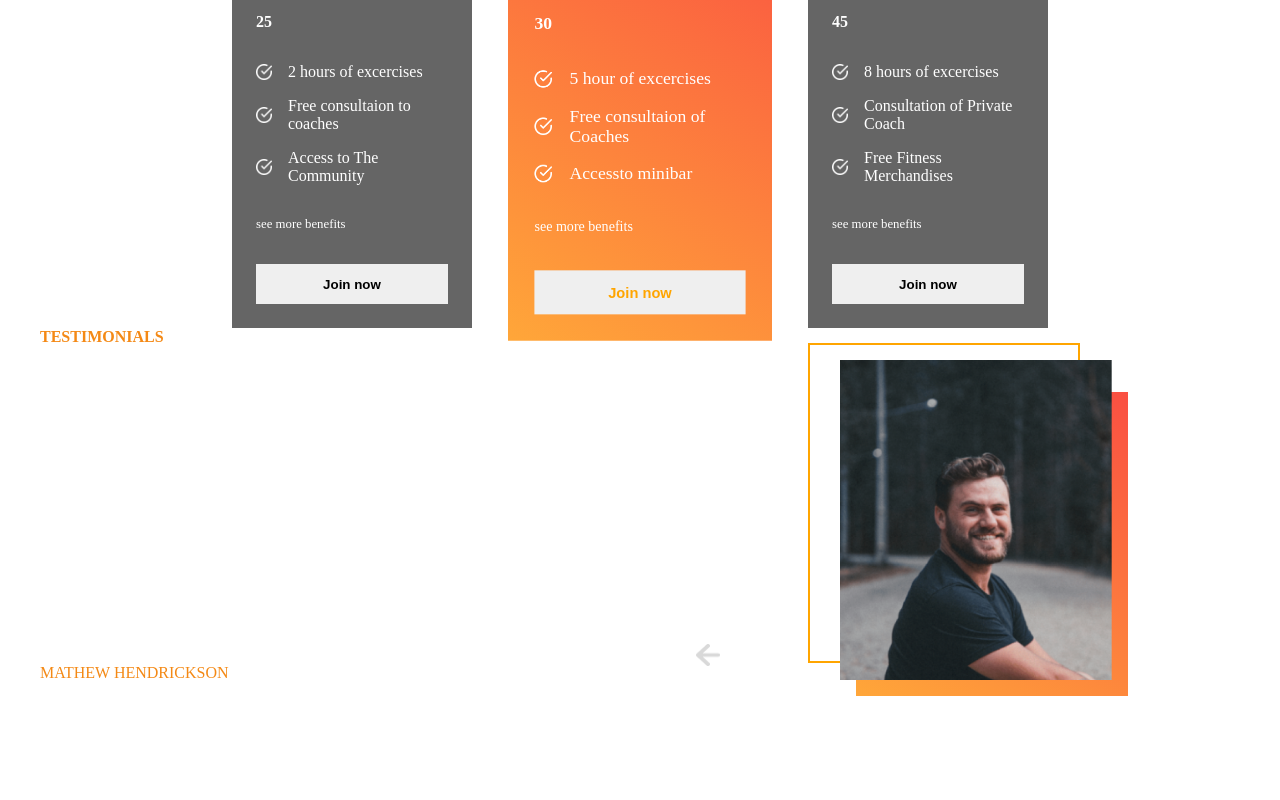
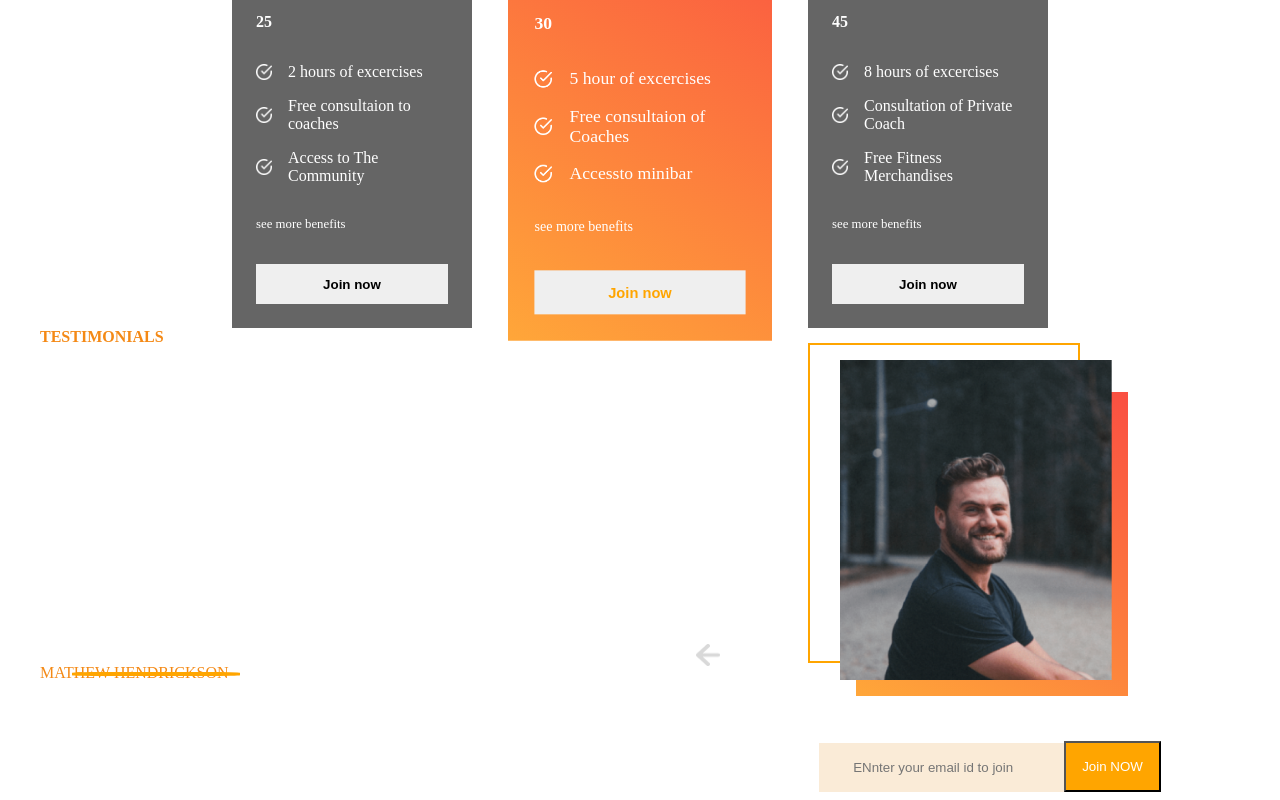
Before and after one commit to kunal8411/gym_application_nextJs, a Next.js app: page / in a window 1280 px wide. Shown: the part 1813-2613 px from the top of the page. Before the commit the page ends 2509 px from the top, so only its background shows below. Built offline with nearby package versions, Linux system fonts and the light colour scheme.

Commit message:
changes in join now section

```diff
--- /dev/null
+++ b/components/join/join.js
@@ -0,0 +1,27 @@
+import React from "react";
+import classes from "./join.module.css";
+function Join() {
+  return (
+    <div className={classes.join} id="joins">
+      <div className={classes.left_j}>
+        <hr />
+        <div>
+          <span className="stroke-text">READY TO</span>
+          <span> LEVEL UP</span>
+        </div>
+        <div>
+          <span>YOUR BODY</span>
+          <span className="stroke-text">WITH US?</span>
+        </div>
+      </div>
+      <div className={classes.right_j}>
+        <form action="" className={classes.email_container}>
+          <input type="email" name="user_email"  placeholder="ENnter your email id to join "/>
+        </form>
+        <button className={classes.btn_j} >Join NOW </button>
+      </div>
+    </div>
+  );
+}
+
+export default Join;
--- /dev/null
+++ b/components/join/join.module.css
@@ -0,0 +1,55 @@
+.join{
+    display: flex;
+    padding: 0 2rem;
+    gap: 10rem;
+}
+.left_j{
+    color: white;
+    font-size: 3rem;
+    font-weight: bold;
+    text-transform: uppercase;
+    position: relative;
+}
+
+.left_j>hr{
+    position: absolute;
+    width: 10.5rem;
+    border: 2px solid orange;
+    border-radius: 20%;
+    margin: -10px 0;
+
+}
+
+.left_j>div{
+    display: flex;
+    gap: 1rem;
+}
+.right_j{
+    display: flex;
+    justify-content: center;
+    align-items: flex-end;
+    flex:1;
+
+}
+.email_container{
+    display: flex;
+    gap:3rem;
+    background-color: antiquewhite;
+    padding: 1rem 2rem;
+
+}
+
+.email_container>input{
+    background-color: transparent;
+    border: none;
+    outline: none;
+    color: #D9D9D9;
+}
+.placeholder{
+    color: #D9D9D9;
+}
+.btn_j{
+    background-color: orange;
+    color: white;
+    padding:16px;
+}
--- a/components/testimonials/testimonials.jsx
+++ b/components/testimonials/testimonials.jsx
@@ -4,7 +4,7 @@
 function Testimonials() {
   const [selected, setSelected] = useState(0);
   const testimonialsLength = testimonialsData.length;
-  console.log("testimonialsDatatestimonialsData", testimonialsData[selected]);
+  console.log("testimonialsDatatestimonialsDatsdfasadsa", testimonialsData[selected]);
   return (
     <div className={classes.testimonials}>
       <div className={classes.left_t}>
--- a/pages/index.js
+++ b/pages/index.js
@@ -6,6 +6,7 @@
 import Resources from '../components/resources/resources';
 import Plans from '../components/plans/plans';
 import Testimonials from '../components/testimonials/testimonials';
+import Join from '../components/join/join';
 
 export default function Home() {
   return (
@@ -16,6 +17,7 @@
       <Resources/>
       <Plans/>
       <Testimonials/>
+      <Join/>
       {/* <Head>
         <title>Create Next App</title>
         <meta name="description" content="Generated by create next app" />
@@ -89,4 +91,8 @@
 
 
 
-//1.13.38
+//1.36
+
+
+// how to start
+// npm run dev
```
Also changed, not shown: package.json (+6 -4 lines), 1 other file (tests, documents, lock files or other folders).
